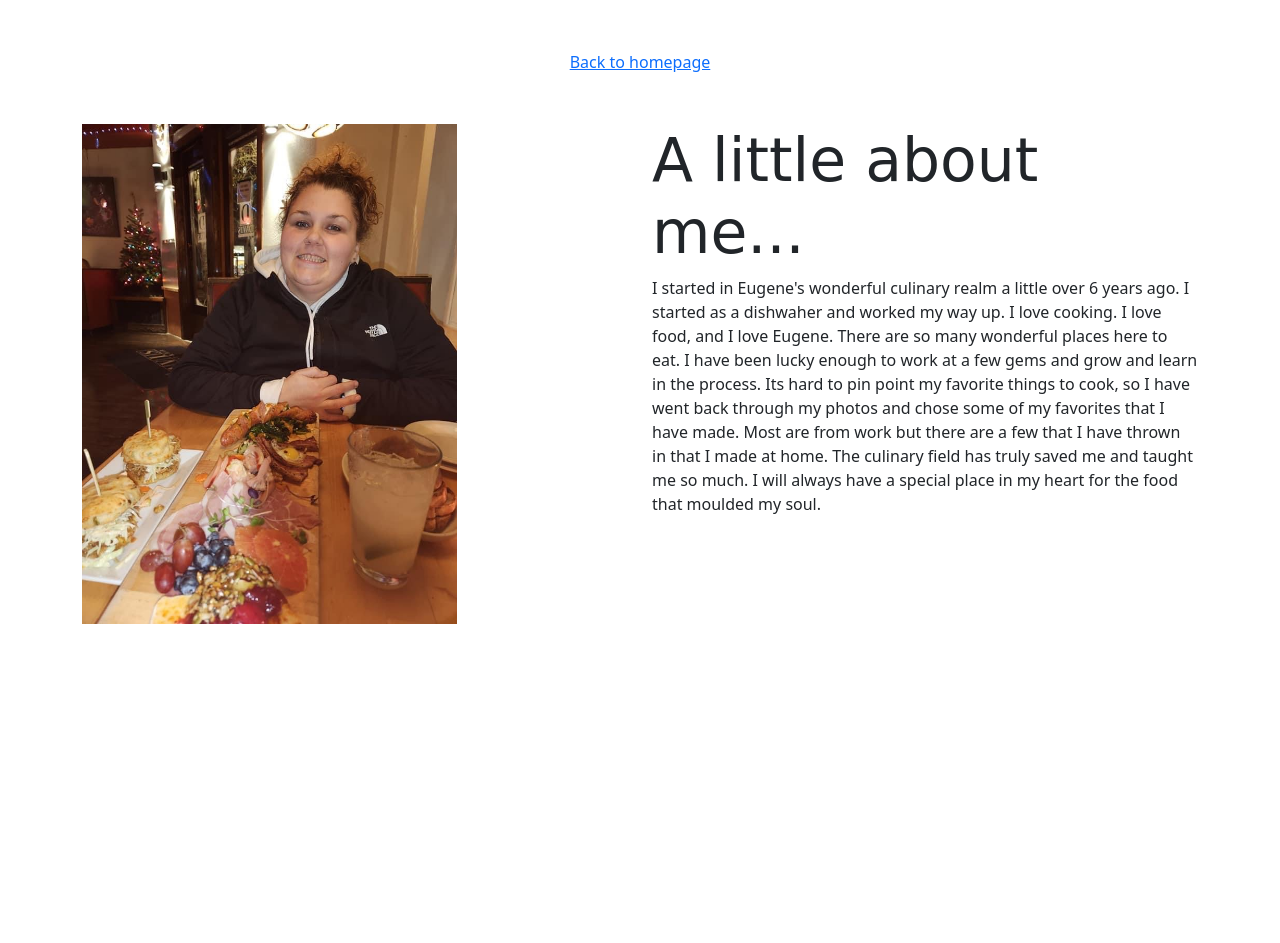
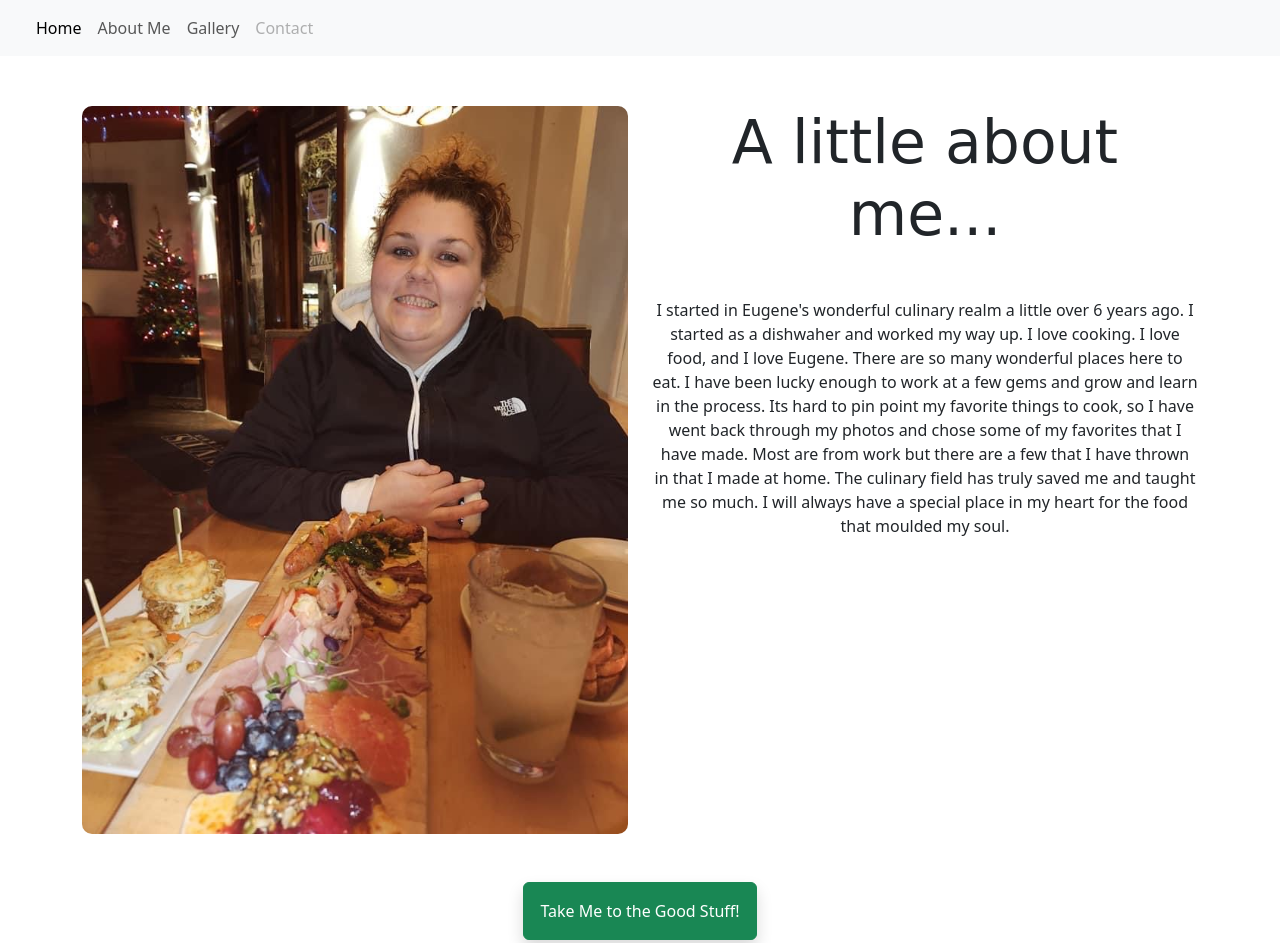
Before and after one commit to ToniDodd/Portfolio-project, a plain HTML site: page about.html in a window 1280 px wide. Shown: the top 943 px of the page. Before the commit the page ends 800 px from the top, so only its background shows below. Drawn offline with nearby package versions, Linux system fonts and the light colour scheme; a web font is replaced by a local one.

Commit message:
added about.HTML with NavBar, CSS and made responsive

```diff
--- a/about.html
+++ b/about.html
@@ -12,17 +12,41 @@
     <link rel="stylesheet" href="style/style.css">
 
     <script src="https://kit.fontawesome.com/db2b6e51fe.js" crossorigin="anonymous"></script>
+    <nav class="navbar navbar-expand-lg bg-body-tertiary">
+        <div class="container-fluid">
+          <a class="navbar-brand" href="#"></a>
+          <button class="navbar-toggler" type="button" data-bs-toggle="collapse" data-bs-target="#navbarNav" aria-controls="navbarNav" aria-expanded="false" aria-label="Toggle navigation">
+            <span class="navbar-toggler-icon"></span>
+          </button>
+          <div class="collapse navbar-collapse" id="navbarNav">
+            <ul class="navbar-nav">
+              <li class="nav-item">
+                <a class="nav-link active" aria-current="page" href="/">Home</a>
+              </li>
+              <li class="nav-item">
+                <a class="nav-link" href="about.html">About Me</a>
+              </li>
+              <li class="nav-item">
+                <a class="nav-link" href="#">Gallery</a>
+              </li>
+              <li class="nav-item">
+                <a class="nav-link disabled">Contact</a>
+              </li>
+            </ul>
+          </div>
+        </div>
+      </nav>
 </head>
 <body>
     <div class="about-heading text-center">
-    <a href="/">Back to homepage</a></div>
+
     <div class="container">
         <div class="row">
             <div class="col-md-6 d-block me-img">
-<img src="/images/me.jpg" alt="Photo of Toni at The Davis" class="self">
+<img src="/images/me.jpg" alt="Photo of Toni at The Davis" class="img-fluid">
             </div>
             <div class="col-md-6">
-                <h1>A little about me...</h1>
+                <h1 class="mb-5">A little about me...</h1>
                 <p>I started in Eugene's wonderful culinary realm a little over 6 years ago.
                     I started as a dishwaher and worked my way up. I love cooking. I love food, and I love Eugene.
                     There are so many wonderful places here to eat. I have been lucky enough to work at a few gems and grow and learn in the process.
@@ -35,6 +59,6 @@
             </div>
         </div>
     </div>
-
+    <a href="#" class="btn btn-success mt-5 shadow p-3 mb-5 rounded" >Take Me to the Good Stuff!</a></div>
 </body>
 </html>
--- a/style/style.css
+++ b/style/style.css
@@ -33,9 +33,7 @@ h2{
 .about-heading{
     margin: 50px;
 }
-@media(max-width: 600px){
-    .me-img{
-        display: none;
 
-    }
+img{
+ border-radius: 10px;
 }
```
Also changed, not shown: index.html (+3 -3 lines).
